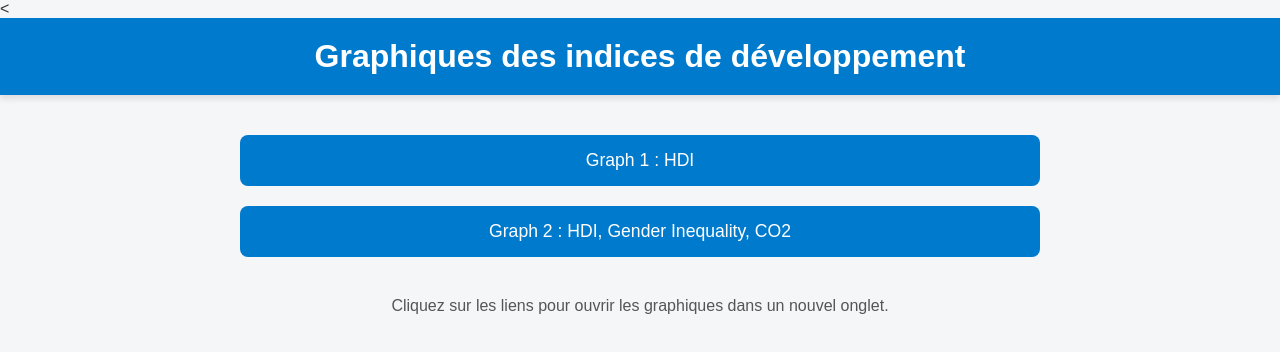
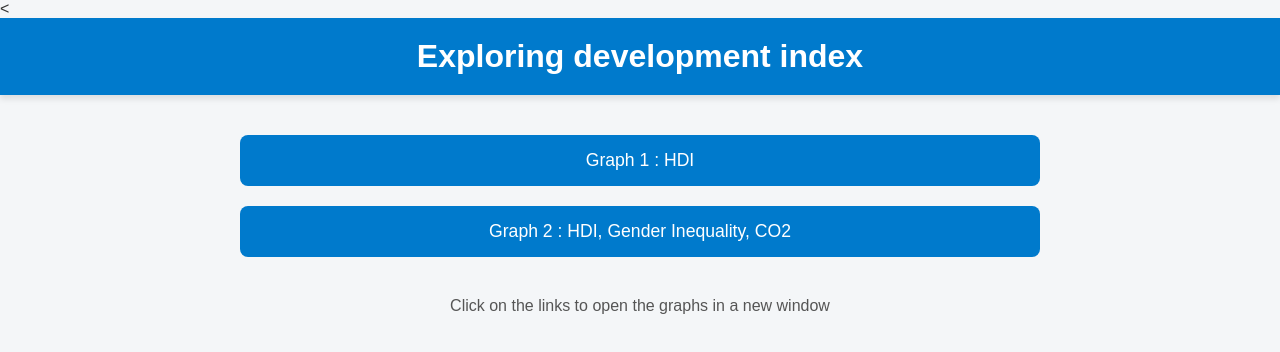
Before and after one commit to GregB-prog/M2-thesis---Exploring-development-index, a plain HTML site: page docs/index.html in a window 1280 px wide. Drawn offline with Linux system fonts and the light colour scheme.

Commit message:
Update index.html

```diff
--- a/docs/index.html
+++ b/docs/index.html
@@ -65,7 +65,7 @@
 </head>
 <body>
     <header>
-        <h1>Graphiques des indices de développement</h1>
+        <h1>Exploring development index</h1>
     </header>
 
     <main>
@@ -73,7 +73,7 @@
             <li><a href="interactive_graph.html" target="_blank">Graph 1 : HDI</a></li>
             <li><a href="interactive_graph_2.html" target="_blank">Graph 2 : HDI, Gender Inequality, CO2</a></li>
         </ul>
-        <p>Cliquez sur les liens pour ouvrir les graphiques dans un nouvel onglet.</p>
+        <p>Click on the links to open the graphs in a new window</p>
     </main>
 </body>
 </html>
```
